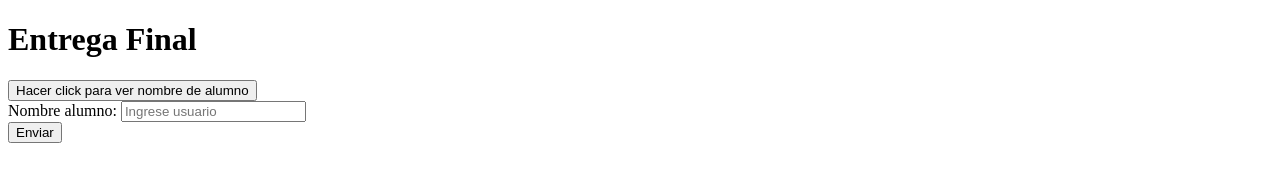
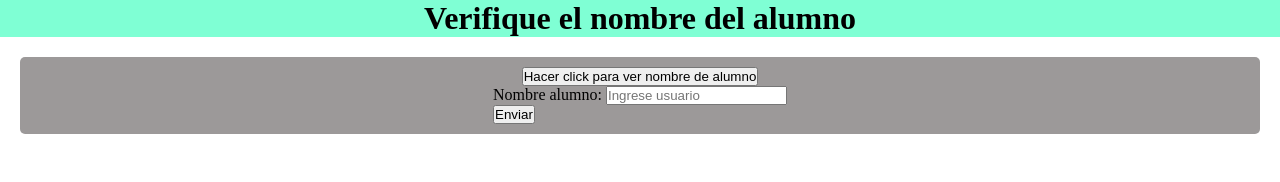
Before and after one commit to matiasaryveron/matiasaryveron, a plain HTML site: page index.html in a window 1280 px wide. Drawn offline with Linux system fonts and the light colour scheme; some packages are replaced by stand-ins of ours; a script that the page names is missing.

Commit message:
Entrega Final

```diff
--- a/index.html
+++ b/index.html
@@ -3,12 +3,14 @@
 <head>
     <meta charset="UTF-8">
     <meta name="viewport" content="width=device-width, initial-scale=1.0">
+    <link rel="stylesheet" type="text/css" href="style.css">
     <title>Matias Ary Veron</title>
 </head>
 <body>
-    <main>
-        <h1>Entrega Final</h1>
-    </main>
+    <tittle>
+        <h1 class="tittle">Verifique el nombre del alumno</h1>
+    </tittle>
+    <main class="formulario">
     <button id="boton"> Hacer click para ver nombre de alumno</button>
     <div id="contenedor"></div>
     <form id="formulario">
@@ -17,6 +19,7 @@
         <br>
         <input type="submit" value="Enviar"/>
     </form>
+</main>
     <script src="https://cdn.jsdelivr.net/npm/sweetalert2@11"></script>
     <script src="./index.js"></script>
 </body>
--- a/index.js
+++ b/index.js
@@ -1,7 +1,7 @@
 let boton = document.getElementById("boton");
 let contenedor = document.getElementById("contenedor");
 let datosMostrados = false;
-
+/* FETCH EN DATA.JSON */
 const datos = () => {
   datosMostrados ? (
       contenedor.innerHTML = "",
@@ -22,12 +22,14 @@ const datos = () => {
   );
 };
 boton.addEventListener("click", datos)
+/* FORM, CONFIRMACION DE ALUMNO */
 let formulario = document.getElementById("formulario");
 formulario.addEventListener("submit", (e)=>{
     e.preventDefault();
     let nombre = document.getElementById("nombre").value.toLowerCase();
     localStorage.setItem("nombre", nombre)
     nombre === "matias ary veron"?
+    /* SweetAlert */
     Swal.fire({
         title: "Aprobo el curso de Javascript",
         text: (`Bienvenido ${nombre}`),
--- /dev/null
+++ b/style.css
@@ -0,0 +1,31 @@
+*{margin: 0;
+padding: 0;
+text-decoration: none;
+box-sizing: border-box;}
+
+
+
+.tittle{
+    display: flex;
+    flex-direction: column;
+    text-align: center;
+    background-color: aquamarine;
+}
+
+main {
+    display: flex;
+    flex-direction: column;
+    padding: 20px;
+    margin: 20px;
+    border-radius: 10px;
+}
+
+.formulario {
+    display: flex;
+    flex-direction: column;
+    align-items: center;
+    margin-bottom: 20px;
+    padding: 10px;
+    background-color: rgb(156, 153, 153);
+    border-radius: 5px;
+}
```
